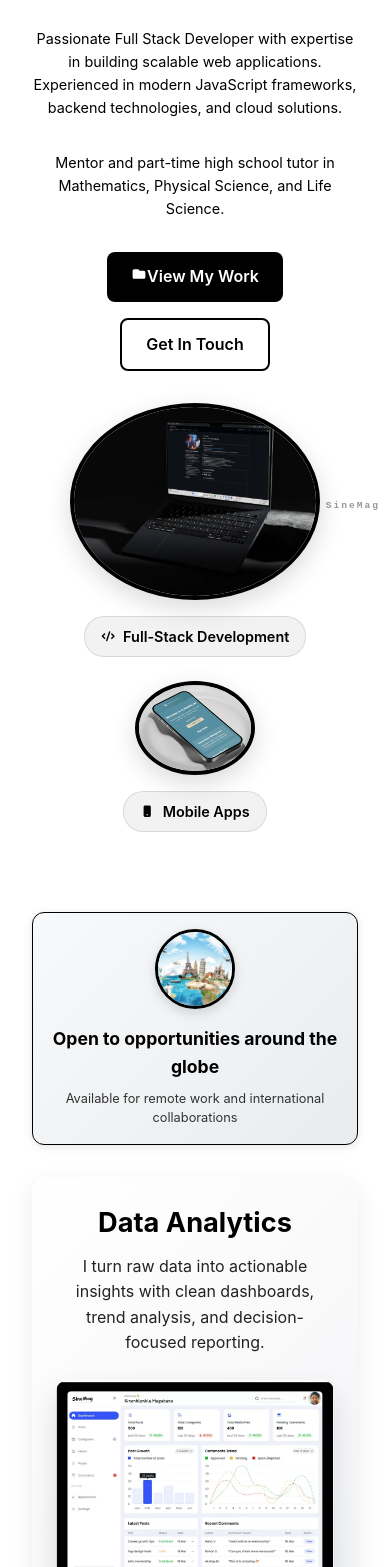
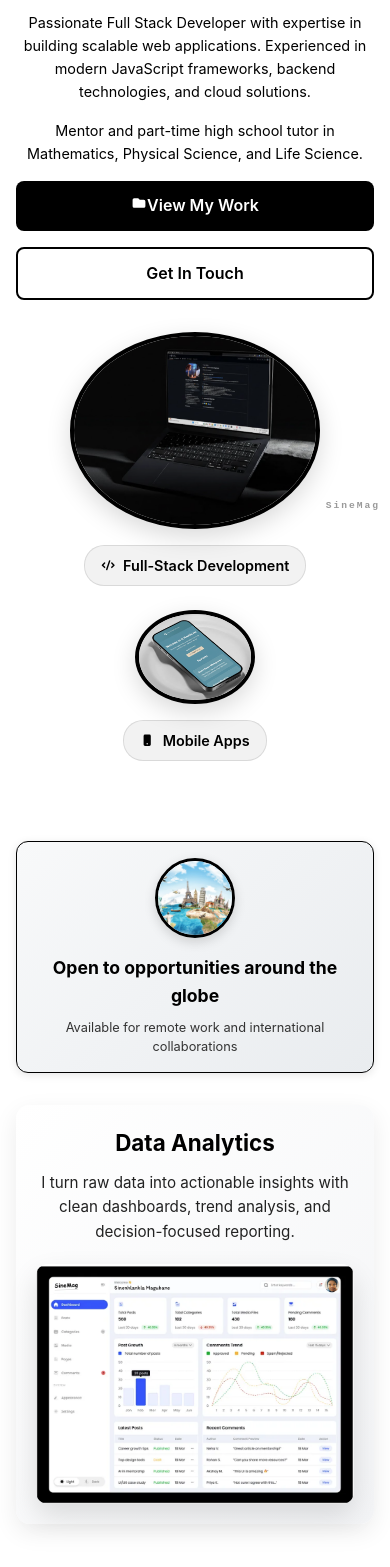
Before and after one commit to SineMag/Sinenhlanhla-Magubane-Portfolio, a React (Vite) app: page / in a window 390 px wide. Shown: the part 321-1888 px from the top of the page. Built offline with nearby package versions, Linux system fonts and the light colour scheme.

Commit message:
feat(ui): improve homepage content, project card fallback modal, and media query consolidation

```diff
--- a/src/App.css
+++ b/src/App.css
@@ -454,42 +454,6 @@
     justify-content: center;
     gap: 2rem;
   }
-
-  .analytics-spotlight {
-    grid-template-columns: 1fr;
-    text-align: center;
-  }
-}
-
-@media (max-width: 640px) {
-  .hero-images {
-    flex-direction: column;
-    gap: 1.5rem;
-  }
-
-  .hero-laptop {
-    max-width: 300px;
-  }
-
-  .hero-mobile {
-    max-width: 150px;
-  }
-
-  .tech-showcase {
-    grid-template-columns: 1fr;
-  }
-
-  .hero-title {
-    font-size: 2.5rem;
-  }
-
-  .hero-subtitle {
-    font-size: 1.4rem;
-  }
-
-  .hero-description {
-    font-size: 1rem;
-  }
 }
 
 /* Basic Reset */
@@ -1812,6 +1776,20 @@ main {
     font-size: 2rem !important;
   }
 
+  .projects-grid {
+    grid-template-columns: repeat(auto-fill, minmax(240px, 1fr));
+    gap: 1rem;
+  }
+
+  .project-card-simple {
+    padding: 1.1rem;
+  }
+
+  .hero-description {
+    max-width: 100%;
+    margin-bottom: 1rem;
+  }
+
   .watermark {
     font-size: 0.6rem;
     bottom: 10px;
@@ -1853,6 +1831,17 @@ main {
   .skills-grid {
     grid-template-columns: 1fr;
   }
+
+  .analytics-spotlight {
+    grid-template-columns: 1fr;
+    gap: 1.25rem;
+    text-align: center;
+    padding: 1.25rem;
+  }
+
+  .analytics-image {
+    max-width: 360px;
+  }
 }
 @media (max-width: 640px) {
   .hero-images {
@@ -1884,6 +1873,18 @@ main {
     font-size: 1rem;
   }
 
+  .analytics-content h3 {
+    font-size: 1.4rem;
+  }
+
+  .analytics-content p {
+    font-size: 0.95rem;
+  }
+
+  .analytics-image {
+    max-width: 100%;
+  }
+
   .dashboard-card {
     padding: 1rem;
     margin-bottom: 1rem;
@@ -1943,6 +1944,19 @@ main {
 
   .hero-description {
     font-size: 0.9rem;
+  }
+
+  .projects-grid {
+    grid-template-columns: 1fr;
+  }
+
+  .hero-buttons {
+    width: 100%;
+  }
+
+  .hero-buttons .btn {
+    width: 100%;
+    justify-content: center;
   }
 
   .dashboard-card {
--- a/src/data/projects.ts
+++ b/src/data/projects.ts
@@ -102,7 +102,7 @@ export const projects: Project[] = [
     name: "AI Object Recognition",
     description:
       "Advanced AI-powered object recognition system with hand gesture analysis and real-time image processing capabilities.",
-    tech: ["React", "AI/ML", "Computer Vision", "TypeScript"],
+    tech: ["React", "Python", "AI/ML", "Computer Vision"],
     link: "https://ai-object-recognition.onrender.com",
     status: "live",
   },
--- a/src/styles/Dashboard.css
+++ b/src/styles/Dashboard.css
@@ -179,3 +179,34 @@ body {
     box-shadow: 0 0 0 14px rgba(0, 0, 0, 0.06);
   }
 }
+
+@media (max-width: 640px) {
+  .dashboard-container {
+    padding: 1.25rem;
+  }
+
+  .cooking-modal {
+    padding: 1.5rem 1rem 1rem;
+    border-radius: 12px;
+  }
+
+  .cooking-gif-like {
+    width: 72px;
+    height: 72px;
+    font-size: 1.6rem;
+  }
+}
+
+@media (max-width: 480px) {
+  .dashboard-container {
+    padding: 1rem;
+  }
+
+  .cooking-modal h3 {
+    font-size: 1.15rem;
+  }
+
+  .cooking-modal p {
+    font-size: 0.92rem;
+  }
+}
```
